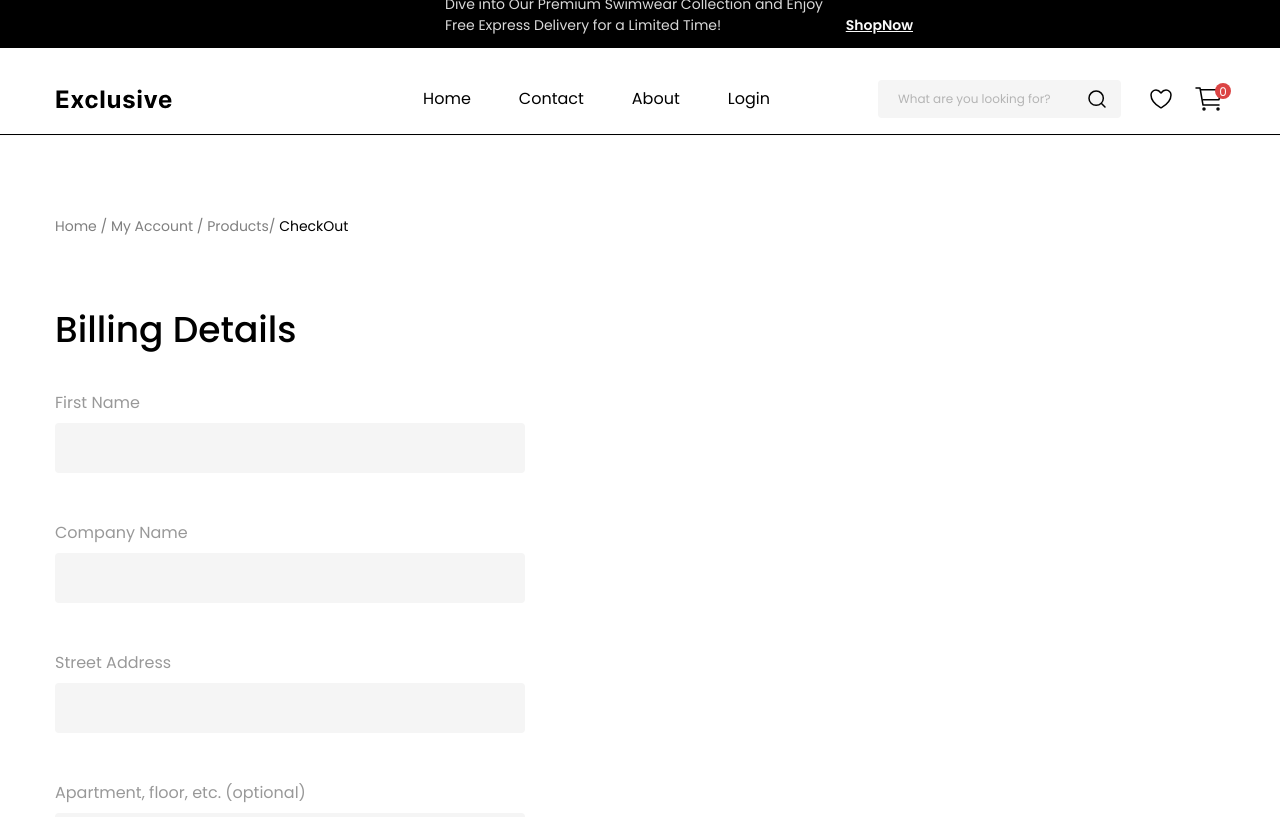
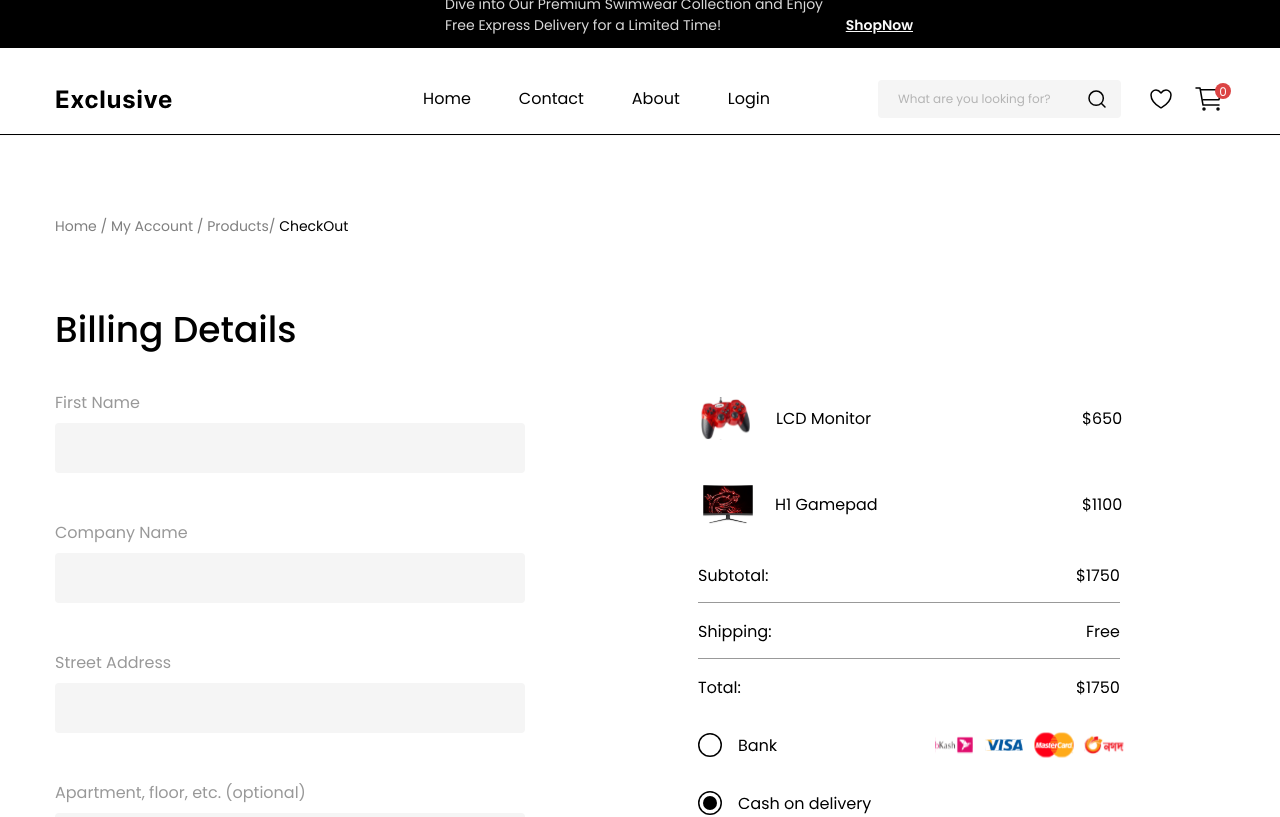
Before and after one commit to trandohoa93/Ecommerce-Website, a React (Vite) app: page /checkout in a window 1280 px wide. Shown: the top 817 px of the page. Built offline with nearby package versions, Linux system fonts and the light colour scheme.

Commit message:
checkout image

```diff
--- a/src/Pages/Checkout/Checkout.module.scss
+++ b/src/Pages/Checkout/Checkout.module.scss
@@ -19,9 +19,14 @@
 }
 
 .container {
-
   .billing-details {
     width: 470px;
+
+    .box {
+      display: flex;
+
+      gap: 173px;
+    }
   }
   .title {
     margin-top: 80px;
@@ -32,7 +37,6 @@
   }
 
   .info {
-
     .text-input {
       margin-bottom: 8px;
       opacity: 0.4;
@@ -57,5 +61,4 @@
       }
     }
   }
-
 }
--- a/src/Pages/Checkout/Checkout.tsx
+++ b/src/Pages/Checkout/Checkout.tsx
@@ -1,6 +1,8 @@
 import classNames from 'classnames/bind';
 import { useEffect } from 'react';
 import { Link } from 'react-router-dom';
+
+import ImageCheckout from '@/Assets/Images/Frame 836.svg';
 
 import styles from './Checkout.module.scss';
 
@@ -27,6 +29,7 @@ const Checkout = () => {
         <div className={cx('container')}>
           <div className={cx('billing-details')}>
             <p className={cx('title')}>Billing Details</p>
+            <div className={cx('box')}>
               <form className={cx('info')}>
                 <div>
                   <p className={cx('text-input')}>First Name</p>
@@ -63,6 +66,10 @@ const Checkout = () => {
                   </label>
                 </div>
               </form>
+              <div className={cx('side-images')}>
+                <img src={ImageCheckout} alt="ImageCheckout" />
+              </div>
+            </div>
           </div>
         </div>
       </div>
```
Also changed, not shown: src/Assets/Images/Frame 836.svg (added). Lines whose indentation alone changed are shown as unchanged.
